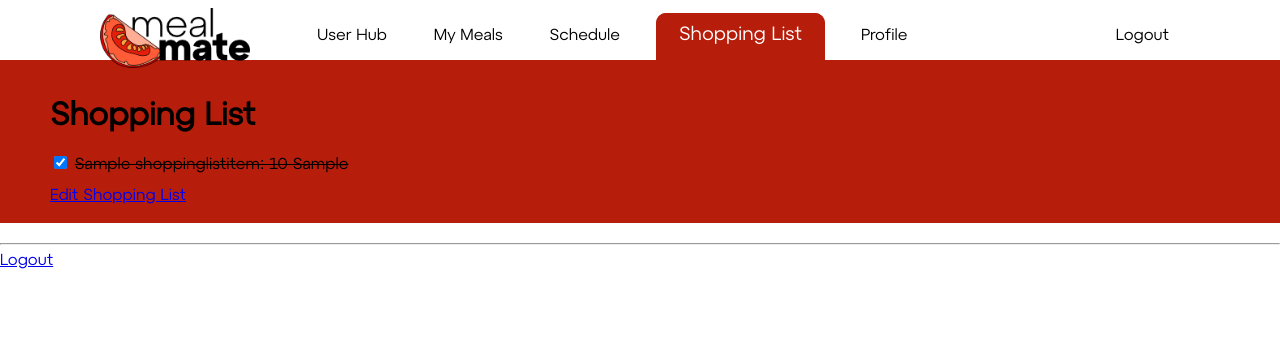
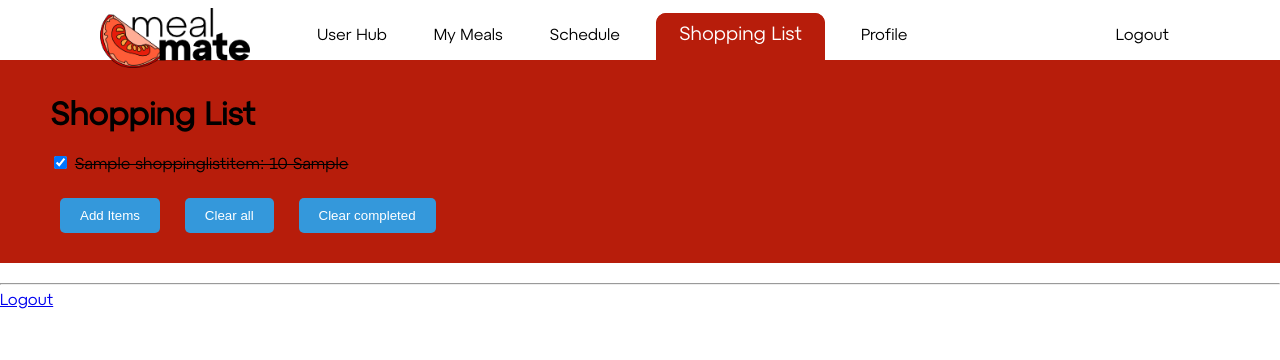
Before and after one commit to annalina0810/MyMealMate, a Django app: page /MyMealMate/shopping_list/ in a window 1280 px wide. Shown: the top 360 px of the page. Run offline with Django 3.2, Linux system fonts and the light colour scheme; a user stored in the database is signed in; tables that the repository leaves empty hold one stand-in row (values such as "Sample post").

Commit message:
added buttons to shopping list

```diff
--- a/MyMealMate/urls.py
+++ b/MyMealMate/urls.py
@@ -15,6 +15,8 @@ urlpatterns = [
     path('my_meals/<slug:meal_name_slug>/edit_meal/', views.edit_meal, name='edit_meal'),
     path('schedule/', views.schedule, name='schedule'),
     path('shopping_list/', views.shopping_list, name='shopping_list'),
+    path('shopping_list/clear_all', views.clear_all, name='clear_all'),
+    path('shopping_list/clear_completed/', views.clear_completed, name='clear_completed'),
     path('shopping_list/clicked/<int:item_id>/', views.clicked_item, name='clicked'),
     path('shopping_list/edit_shopping_list/', views.edit_shopping_list, name='edit_shopping_list'),
     path('logout/', views.user_logout, name='logout'),
--- a/MyMealMate/views.py
+++ b/MyMealMate/views.py
@@ -204,6 +204,22 @@ def clicked_item(request, item_id):
 
 
 @login_required
+def clear_all(request):
+    shopping_list = ShoppingList.objects.get(user=request.user)
+    ShoppingListItem.objects.filter(shoppingList=shopping_list).delete()
+
+    return redirect(reverse('MyMealMate:shopping_list'))
+
+
+@login_required
+def clear_completed(request):
+    shopping_list = ShoppingList.objects.get(user=request.user)
+    ShoppingListItem.objects.filter(shoppingList=shopping_list, checked=True).delete()
+
+    return redirect(reverse('MyMealMate:shopping_list'))
+
+
+@login_required
 def edit_shopping_list(request):
     context_dict = {'nbar': 'shopping_list'}
 
--- a/static/css/styles.css
+++ b/static/css/styles.css
@@ -83,3 +83,15 @@ nav a:hover {
     height: 100%;
 
 }
+
+.button {
+      display: inline-block;
+      text-align: center;
+      padding: 10px 20px;
+      margin: 10px;
+      background-color: #3498db;
+      color: #fff;
+      border: none;
+      border-radius: 5px;
+      cursor: pointer;
+    }
--- a/templates/MyMealMate/shopping_list.html
+++ b/templates/MyMealMate/shopping_list.html
@@ -25,5 +25,9 @@
   {%endif%}
 </ul>
 <br/>
-<div><a href="{% url 'MyMealMate:edit_shopping_list' %}">Edit Shopping List</a></div>
+<div>
+    <button class="button" onclick="window.location.href = '{% url 'MyMealMate:edit_shopping_list' %}';">Add Items</button>
+    <button class="button" onclick="window.location.href = '{% url 'MyMealMate:clear_all' %}';">Clear all</button>
+    <button class="button" onclick="window.location.href = '{% url 'MyMealMate:clear_completed' %}';">Clear completed</button>
+</div>
 {% endblock %}
```
